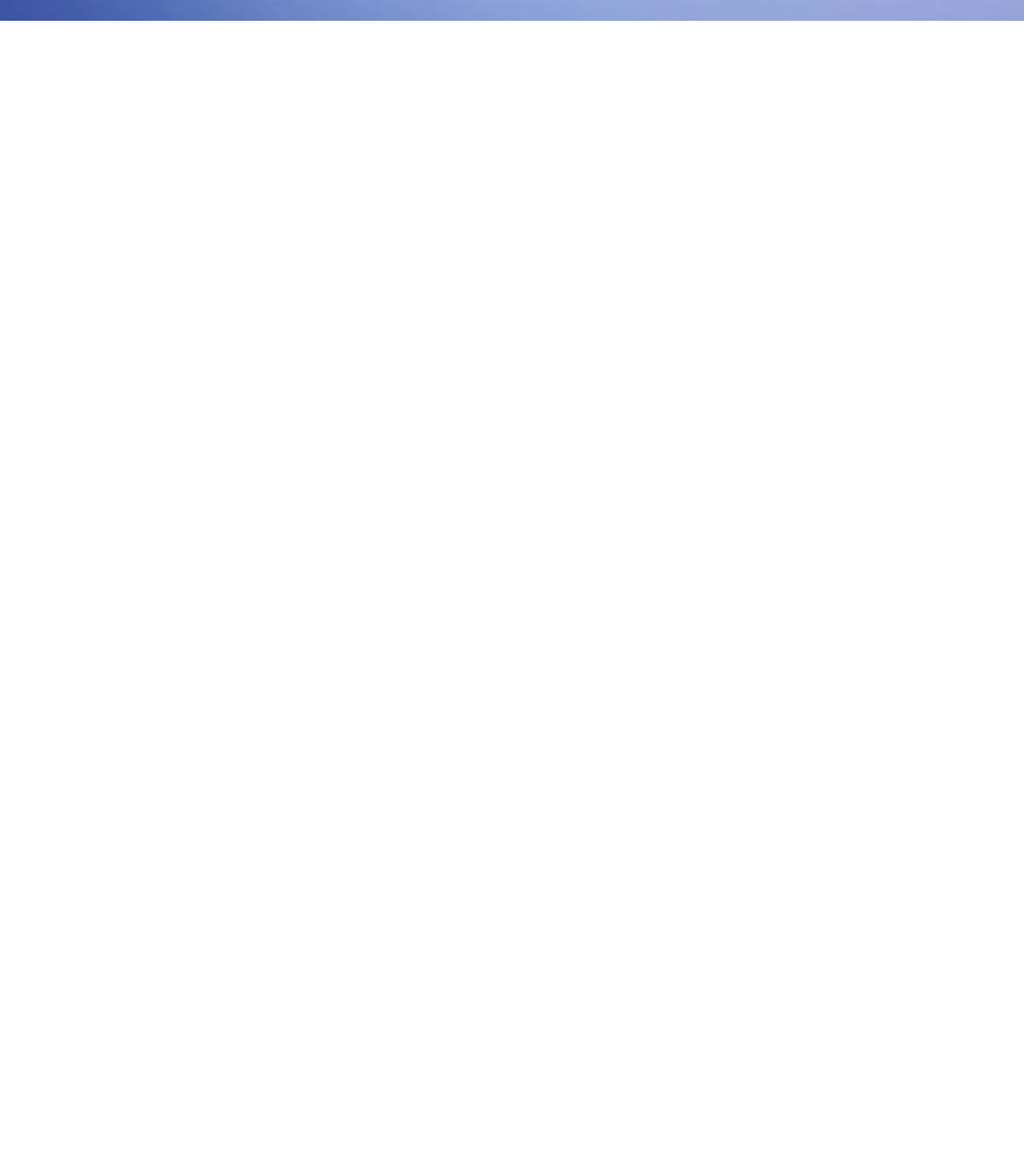
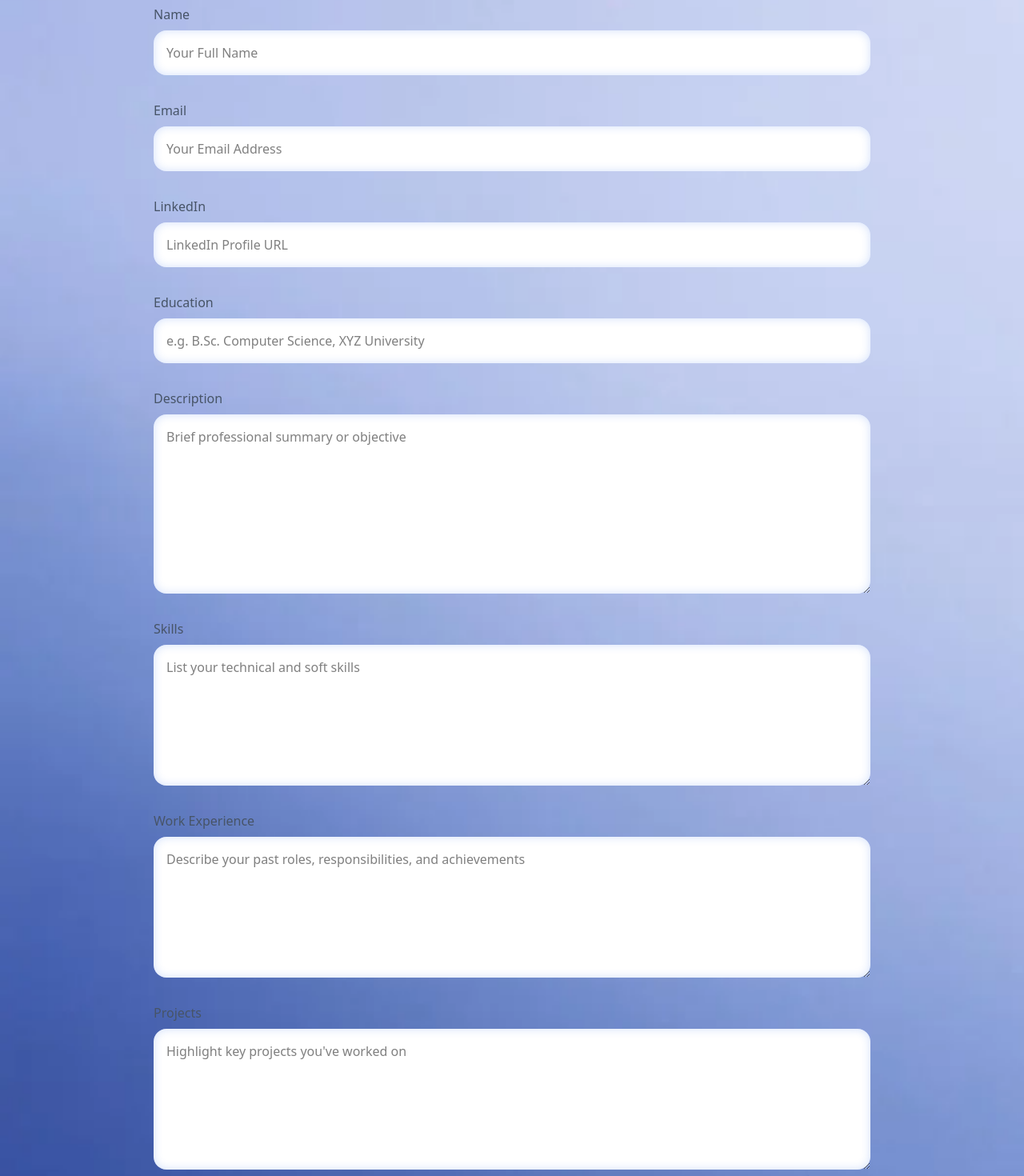
Before and after one commit to rubberart7/InternSight, a Next.js app in the folder frontend/: page /enter-resume in a window 1280 px wide. Shown: the part 1060-2530 px from the top of the page at 80% size. Before the commit the page ends 1086 px from the top, so only its background shows below. Built offline with nearby package versions, Linux system fonts and the light colour scheme; no server answers; a web font is replaced by a local one.

Commit message:
setup resume upload form

```diff
--- a/frontend/app/components/ui/JobUploadForm.tsx
+++ b/frontend/app/components/ui/JobUploadForm.tsx
@@ -15,7 +15,7 @@ const JobUploadForm = () => {
             </div>
             <div className="form-div">
                 <label htmlFor="job-description">Job Description</label>
-                <textarea rows={5} name="job-description" placeholder="Job Description" id="job-description" />
+                <textarea rows={8} name="job-description" placeholder="Job Description" id="job-description" />
             </div>
 
 
--- /dev/null
+++ b/frontend/app/components/ui/ResumeForm.tsx
@@ -0,0 +1,110 @@
+"use client";
+
+import React from "react";
+
+const ResumeUploadForm = () => {
+  return (
+    <form id="resume-upload-form" className="flex flex-col gap-4 mt-8">
+      {/* Name */}
+      <div className="form-div">
+        <label htmlFor="name">Name</label>
+        <input
+          type="text"
+          name="name"
+          placeholder="Your Full Name"
+          id="name"
+        />
+      </div>
+
+      {/* Email */}
+      <div className="form-div">
+        <label htmlFor="email">Email</label>
+        <input
+          type="email"
+          name="email"
+          placeholder="Your Email Address"
+          id="email"
+        />
+      </div>
+
+      {/* LinkedIn */}
+      <div className="form-div">
+        <label htmlFor="linkedin">LinkedIn</label>
+        <input
+          type="url"
+          name="linkedin"
+          placeholder="LinkedIn Profile URL"
+          id="linkedin"
+        />
+      </div>
+
+      {/* Education */}
+      <div className="form-div">
+        <label htmlFor="education">Education</label>
+        <input
+          type="text"
+          name="education"
+          placeholder="e.g. B.Sc. Computer Science, XYZ University"
+          id="education"
+        />
+      </div>
+
+      {/* Description */}
+      <div className="form-div">
+        <label htmlFor="description">Description</label>
+        <textarea
+          rows={8}
+          name="description"
+          placeholder="Brief professional summary or objective"
+          id="description"
+        />
+      </div>
+
+      {/* Skills */}
+      <div className="form-div">
+        <label htmlFor="skills">Skills</label>
+        <textarea
+          rows={6}
+          name="skills"
+          placeholder="List your technical and soft skills"
+          id="skills"
+        />
+      </div>
+
+      {/* Work Experience */}
+      <div className="form-div">
+        <label htmlFor="work-experience">Work Experience</label>
+        <textarea
+          rows={6}
+          name="work-experience"
+          placeholder="Describe your past roles, responsibilities, and achievements"
+          id="work-experience"
+        />
+      </div>
+
+      {/* Projects */}
+      <div className="form-div">
+        <label htmlFor="projects">Projects</label>
+        <textarea
+          rows={6}
+          name="projects"
+          placeholder="Highlight key projects you've worked on"
+          id="projects"
+        />
+      </div>
+
+      {/* Certifications and Awards */}
+      <div className="form-div">
+        <label htmlFor="certifications">Certifications and Awards</label>
+        <textarea
+          rows={6}
+          name="certifications"
+          placeholder="List certifications, honors, and awards"
+          id="certifications"
+        />
+      </div>
+    </form>
+  );
+};
+
+export default ResumeUploadForm;
--- a/frontend/app/enter-resume/page.tsx
+++ b/frontend/app/enter-resume/page.tsx
@@ -2,6 +2,7 @@ import React from 'react';
 import Navbar from '../components/ui/NavBar';
 import JobUploadForm from '../components/ui/JobUploadForm';
 import AnalyzeResumeButton from '../components/ui/AnalyzeResumeButton';
+import ResumeUploadForm from '../components/ui/ResumeForm';
 
 const page = () => {
   return (
@@ -14,6 +15,7 @@ const page = () => {
           <h1>Smart feedback for your dream job</h1>
           <h2>Drop your resume for an ATS score and improvement tips</h2>
           <JobUploadForm/>
+          <ResumeUploadForm/>
           <AnalyzeResumeButton/>
         </div>
 
```
